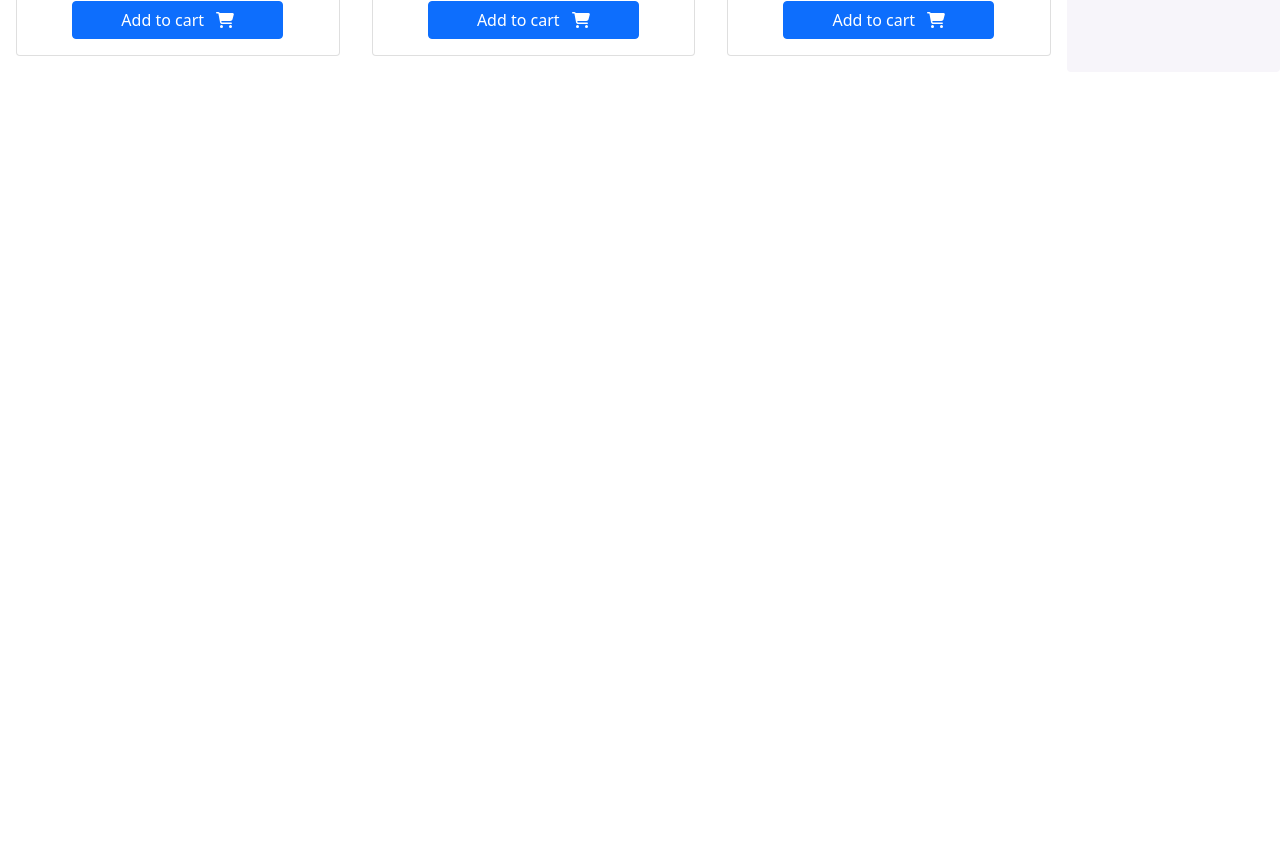
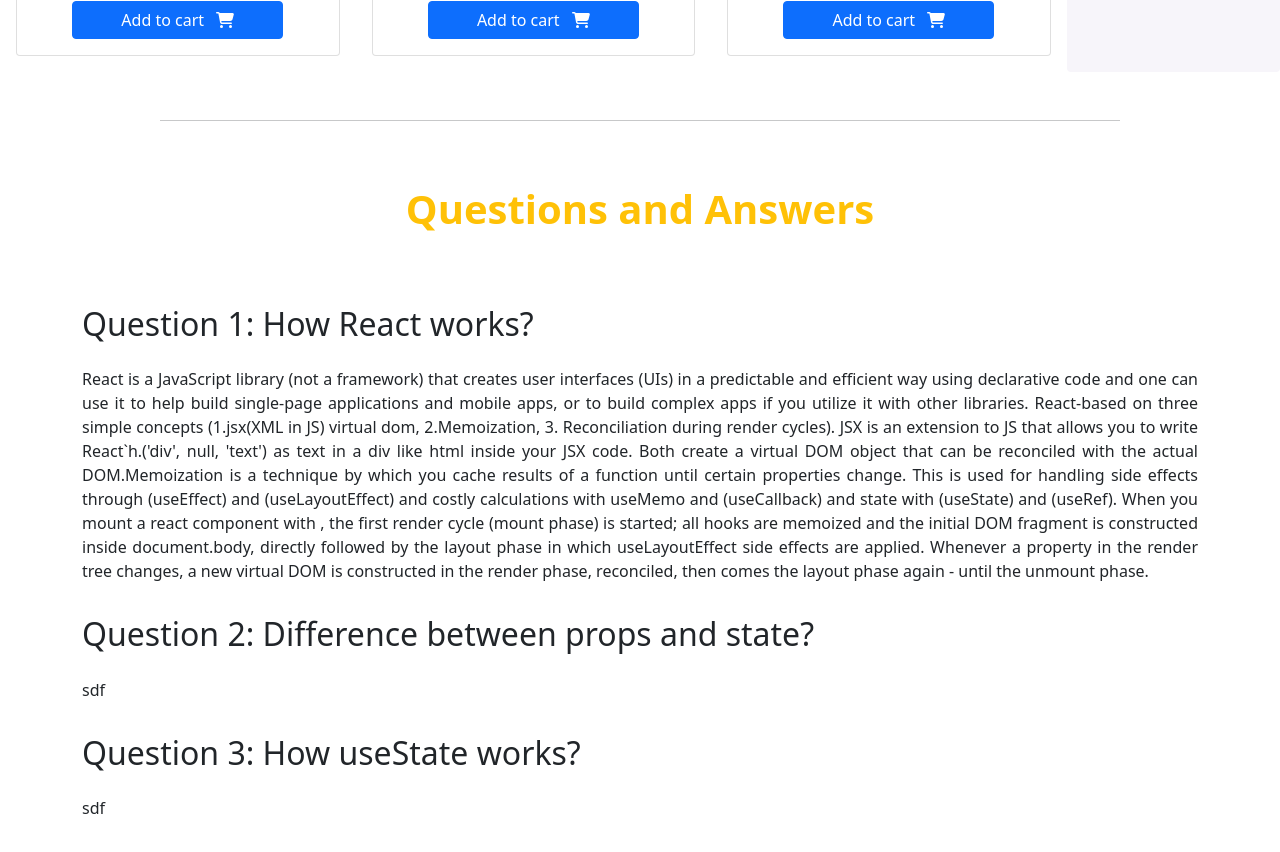
Before and after one commit to JubayerAhmmodShuvo/Dream_Shop, a React (Create React App) app: page / in a window 1280 px wide. Shown: the part 1840-2692 px from the top of the page. Before the commit the page ends 1912 px from the top, so only its background shows below. Built offline with nearby package versions, Linux system fonts and the light colour scheme.

Commit message:
first question is answered

```diff
--- a/src/App.js
+++ b/src/App.js
@@ -2,16 +2,18 @@
 import './App.css';
 import '../node_modules/bootstrap/dist/css/bootstrap.min.css';
 import Shop from './components/Shop/Shop';
+// import QuestionAns from './components/Question&Ans/QuestionAns';
 
 function App() {
   return (
     <div className="App">
-      <div className='p-4'>
+      <div className='p-4 '>
         <h1 className='heading'> Buy Now Your Dream Shoe</h1>
         <h4>You can choose maximum 4 dream product</h4>
       </div>
 
       <Shop />
+      {/* <QuestionAns /> */}
 
 
     </div>
--- a/src/components/Product/Product.js
+++ b/src/components/Product/Product.js
@@ -10,7 +10,7 @@ const Product = (props) => {
   const {addToCart}=props;
   const { img,name,price } = props.product;
   return (
-    <div className='col-lg-4 col-md-6 col  p-3'>
+    <div className='col-lg-4 col-md-6 col  p-3 '>
       <div className="card  h-100"  >
   <img className='h-75' src={img} alt="" />
   <div className="card-body">
--- /dev/null
+++ b/src/components/Question&Ans/QuestionAns.css
@@ -0,0 +1,5 @@
+.rex{
+  text-align: center;
+ text-align: justify;
+
+}
--- /dev/null
+++ b/src/components/Question&Ans/QuestionAns.js
@@ -0,0 +1,25 @@
+import React from 'react';
+import './QuestionAns.css'
+
+const QuestionAns = () => {
+  return (
+    <div className='container  ' >
+      <div className=" rex">
+        <h1 className="p-5 text-center text-warning fw-bold">
+          Questions and Answers
+        </h1>
+
+        <h2 className="py-3">Question 1: How React works?</h2>
+
+        <p className="">React is a JavaScript library (not a framework) that creates user interfaces (UIs) in a predictable and efficient way using declarative code and one can use it to help build single-page applications and mobile apps, or to build complex apps if you utilize it with other libraries. React-based on three simple concepts (1.jsx(XML in JS) virtual dom, 2.Memoization, 3. Reconciliation during render cycles). JSX is an extension to JS that allows you to write React`h.('div', null, 'text') as text in a div like html inside your JSX code. Both create a virtual DOM object that can be reconciled with the actual DOM.Memoization is a technique by which you cache results of a function until certain properties change. This is used for handling side effects through (useEffect) and (useLayoutEffect) and costly calculations with useMemo and (useCallback) and state with (useState) and (useRef). When you mount a react component with , the first render cycle (mount phase) is started; all hooks are memoized and the initial DOM fragment is constructed inside document.body, directly followed by the layout phase in which useLayoutEffect side effects are applied. Whenever a property in the render tree changes, a new virtual DOM is constructed in the render phase, reconciled, then comes the layout phase again - until the unmount phase.</p>
+        <h2 className="py-3">Question 2: Difference between props and state?</h2>
+        <p className="">sdf</p>
+        <h2 className="py-3 ">Question 3: How useState works?</h2>
+        <p className="mb-5">sdf   </p>
+
+      </div>
+    </div>
+  );
+};
+
+export default QuestionAns;
--- a/src/components/Shop/Shop.js
+++ b/src/components/Shop/Shop.js
@@ -3,6 +3,7 @@ import { useEffect } from 'react';
 import { useState } from 'react';
 import Cart from '../Cart/Cart';
 import Product from '../Product/Product';
+import QuestionAns from '../Question&Ans/QuestionAns';
 import './Shop.css'
 
 const Shop = () => {
@@ -52,7 +53,8 @@ const Shop = () => {
 
 
   return (
-    <div className="container-fluid">
+    <div className="">
+      <div className="container-fluid">
        <div className="row justify-content-between ">
       <div className="col-lg-10 col-sm-12  ">
           <div className="row">
@@ -75,8 +77,13 @@ const Shop = () => {
       </div>
 
 
+      </div>
+
+
+      </div>
+      <hr className="w-75 mx-auto mt-5"/>
+     <QuestionAns />
     </div>
-   </div>
   );
 };
 
```
